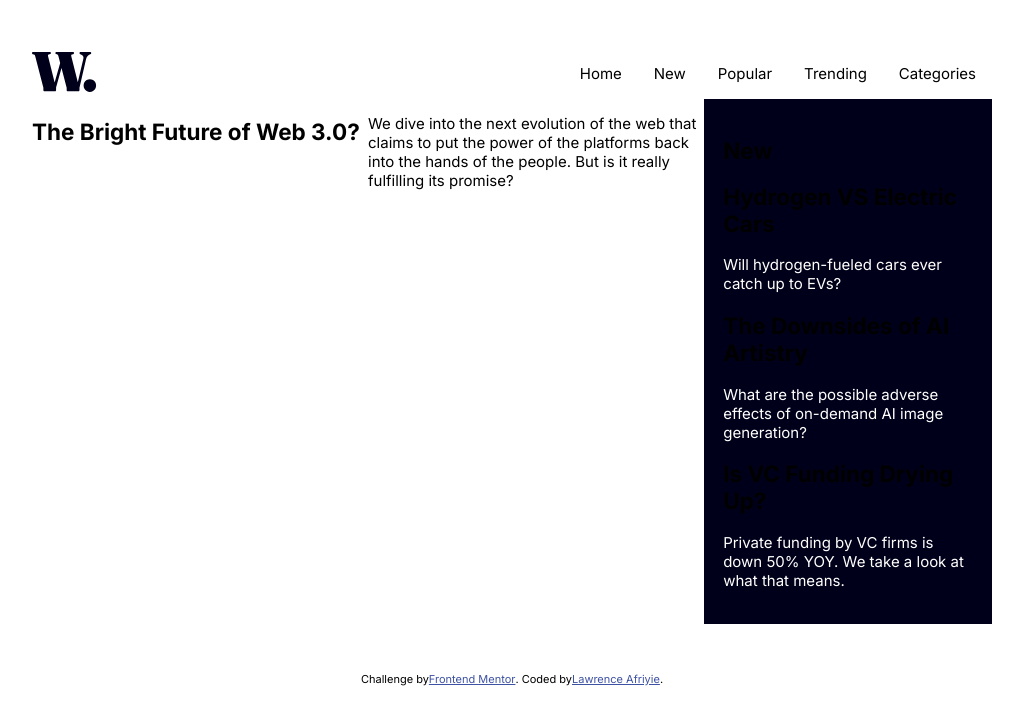
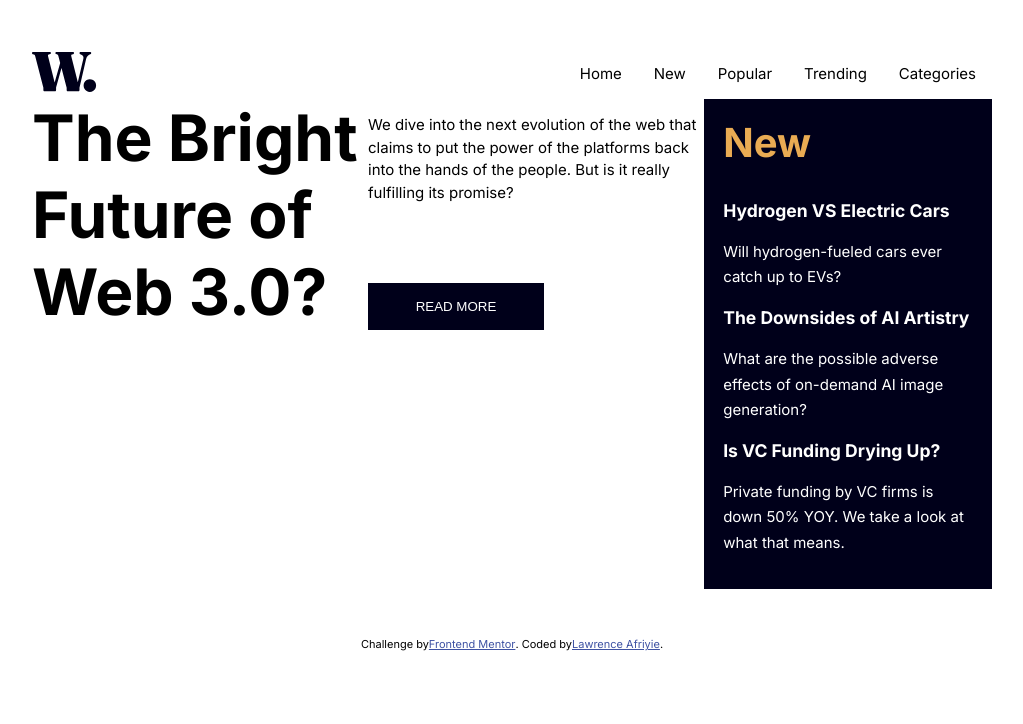
Before and after one commit to LorryAfriyie/news-homepage, a React (Vite) app: page / in a window 1280 px wide. Shown: the top 724 px of the page, without its empty margins (128-1151 px from the left). Built offline with nearby package versions, Linux system fonts and the light colour scheme.

Commit message:
Styling additions and data display
Iterating through a list of data to display on new news section and adding styling adjustments.

```diff
--- a/src/scss/Headline.scss
+++ b/src/scss/Headline.scss
@@ -1,10 +1,35 @@
 .headline {
-  .img::before {
-    //content: url("/images/image-web-3-desktop.jpg");
-  }
-
-  .grid {
+  &__grid {
     display: grid;
     grid-template-columns: repeat(2, 1fr);
   }
+
+  &__col {
+    display: grid;
+    h1 {
+      font-size: 4rem;
+      margin-block-start: 0;
+      margin-block-end: 0;
+    }
+
+    p {
+      line-height: 1.5;
+    }
+  }
+
+  &__btn {
+    border: none;
+    border-radius: 0;
+    text-transform: uppercase;
+    padding: 1rem;
+    width: 11rem;
+    background-color: hsl(240, 100%, 5%);
+    color: white;
+    align-self: end;
+  }
+
+  &__btn:hover {
+    background: hsl(5, 85%, 63%);
+    cursor: pointer;
+  }
 }
--- a/src/scss/NewNews.scss
+++ b/src/scss/NewNews.scss
@@ -1,6 +1,13 @@
 .new-news {
   background-color: hsl(240, 100%, 5%);
   padding: 1.2rem;
+
+  h1 {
+    color: hsl(35, 77%, 62%);
+    font-size: 2.5rem;
+    margin-block-start: 0;
+
+  }
 
   &__list {
     list-style-type: none;
@@ -8,8 +15,18 @@
   }
 
   &__items {
+    h3 {
+      color: white;
+    }
+
+    h3:hover {
+      color: hsl(35, 77%, 62%);
+      cursor: pointer;
+    }
+
     p {
       color: white;
+      line-height: 1.7;
     }
   }
 }
--- a/src/views/Headline.jsx
+++ b/src/views/Headline.jsx
@@ -2,13 +2,17 @@ export const Headline = () => {
   const data = headlineData[0];
   return (
     <section className="headline">
-      <div className="img" />
-      <div className="grid">
-        <div className="col">
+      <div className="headline__img" />
+
+      <div className="headline__grid">
+        <div className="headline__col">
           <h1>{data.heading}</h1>
         </div>
-        <div className="col">
+
+        <div className="headline__col">
           <p>{data.post}</p>
+
+          <button className="headline__btn">Read more</button>
         </div>
       </div>
     </section>
--- a/src/views/NewNews.jsx
+++ b/src/views/NewNews.jsx
@@ -7,7 +7,7 @@ export const NewNews = () => {
           {newNewsData.map((x) => {
             return (
               <li className="new-news__items" key={x.id}>
-                <h2>{x.title}</h2>
+                <h3>{x.title}</h3>
                 <p>{x.post}</p>
               </li>
             );
```
